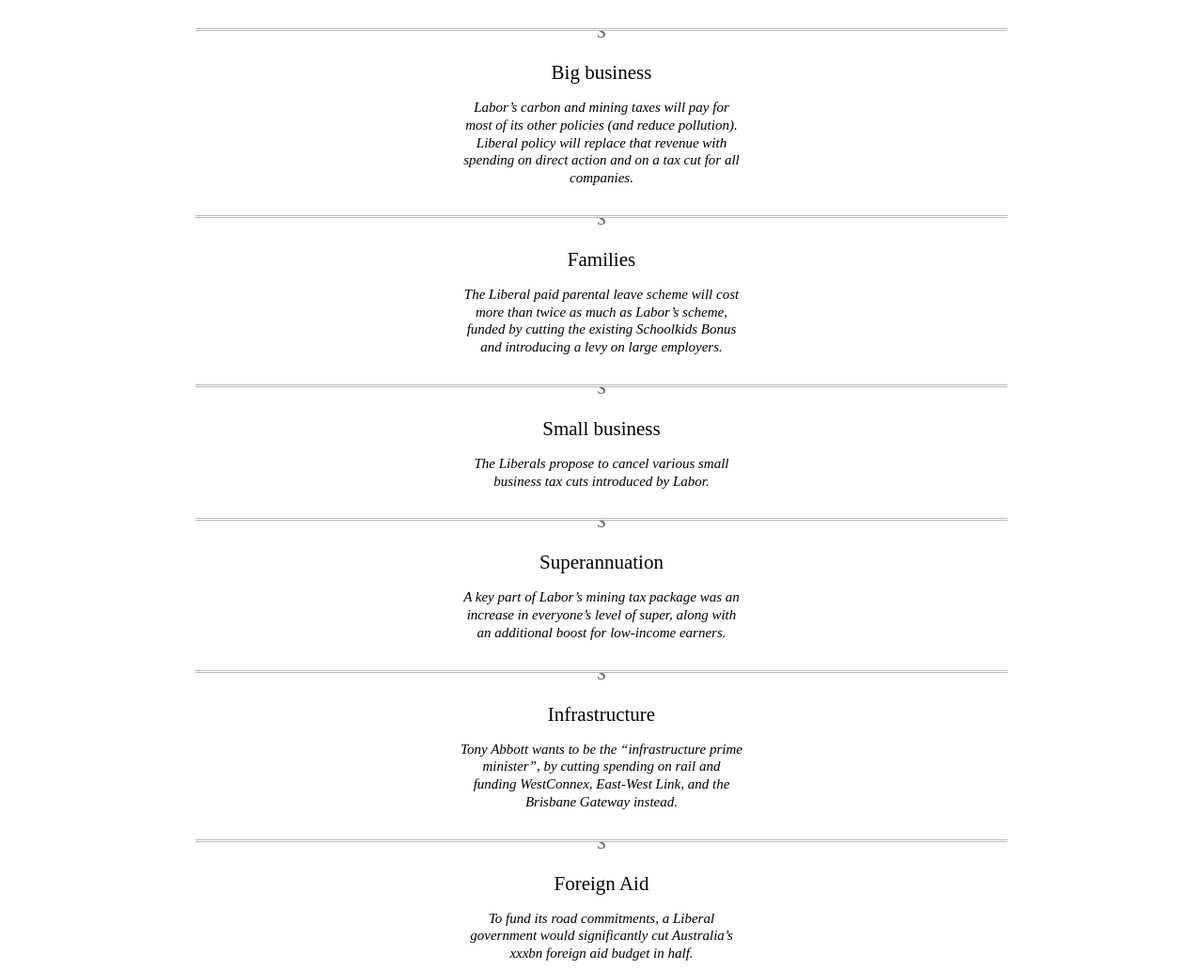
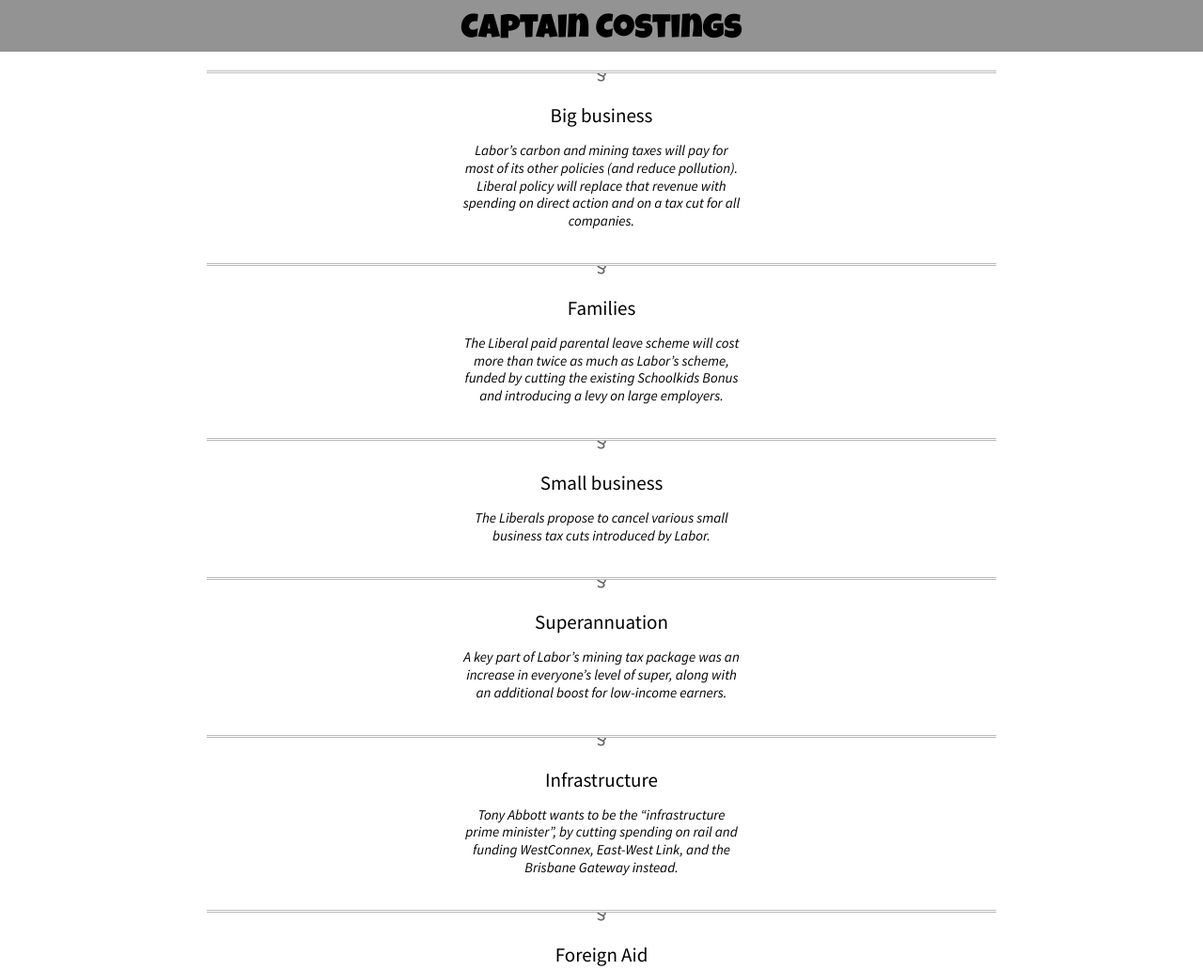
Before and after one commit to azza-bazoo/captaincostings, a plain HTML site: page index.html in a window 1280 px wide. Shown: the top 1032 px of the page at 94% size. Drawn offline with nearby package versions, Linux system fonts and the light colour scheme.

Commit message:
style updates: layout, typography

```diff
--- a/index.html
+++ b/index.html
@@ -6,9 +6,12 @@
     <title>Captain Costings: compare Liberal and Labor budget promises</title>
     <meta name="description" content="">
     <meta name="viewport" content="width=device-width">
+    <link href="http://fonts.googleapis.com/css?family=Source+Sans+Pro:400,700,400italic,700italic|Luckiest+Guy" rel="stylesheet">
     <link rel="stylesheet" href="styles.css">
   </head>
   <body>
+    <div id="header_overlay"></div>
+    <div id="header_text"><h1>Captain Costings</h1></div>
 
     <div id="main"></div>
 
@@ -20,7 +23,7 @@
 
     <script id="segment_template" type="text/x-handlebars-template">
       <div class="segment">
-        <h1>{{{title}}}</h1>
+        <h2>{{{title}}}</h2>
         {{#if image}}
           <img src="{{image}}" alt="">
         {{/if}}
--- a/styles.css
+++ b/styles.css
@@ -1,9 +1,41 @@
+body { margin: 0; padding: 0; }
+
+#header_text, #header_overlay {
+  position: fixed;
+  width: 100%;
+  height: 55px;
+  top: 0;
+}
+
+#header_overlay {
+  background: #666;
+  opacity: 0.7;
+  z-index: 5000;
+}
+
+#header_text {
+  z-index: 5001;
+  text-align: center;
+}
+
+#header_text h1 {
+  font-family: "Luckiest Guy", cursive;
+  font-weight: normal;
+  font-size: 36px;
+  line-height: 36px;
+  margin: 15px 0 0 0;
+}
+
+#main {
+  font-family: "Source Sans Pro", sans-serif;
+  margin: 75px 20px 50px 20px;
+}
 
 .segment {
   text-align: center;
 }
 
-h1 {
+.segment h2 {
   font-weight: normal;
   font-size: 21px;
   margin: 0 0 15px 0;
@@ -17,36 +49,19 @@ h1 {
   line-height: 125%;
 }
 
+.desc a {
+  color: #0000cc;
+  text-decoration: none;
+}
 
-/* http://stackoverflow.com/a/15216151 */
-/*hr {
-    border: 0;
-    height: 1px;
+.desc a:hover {
+  text-decoration: underline;
+  color: #da0000;
 }
-hr:before {
-    top: -0.5em;
-    height: 1em;
-}
-hr:after {
-    content:'';
-    height: 0.5em;
-    top: 1px;
-}
-hr:before, hr:after {
-    content: '';
-    position: absolute;
-    width: 100%;
-}
-hr, hr:before {
-    background: radial-gradient(ellipse at center, rgba(0,0,0,0.1) 0%,rgba(0,0,0,0) 75%);
-}
-body, hr:after {
-    background: #f4f4f4;
-}*/
 
 /* http://css-tricks.com/examples/hrs/ */
 hr {
-  margin: 30px 200px 5px 200px;
+  margin: 35px 200px 0 200px;
   padding: 0;
   border: none;
   border-top: medium double #bbb;
@@ -61,4 +76,5 @@ hr:after {
   font-size: 1.5em;
   padding: 0 0.25em;
   background: white;
+  z-index: 10;
 }
```
